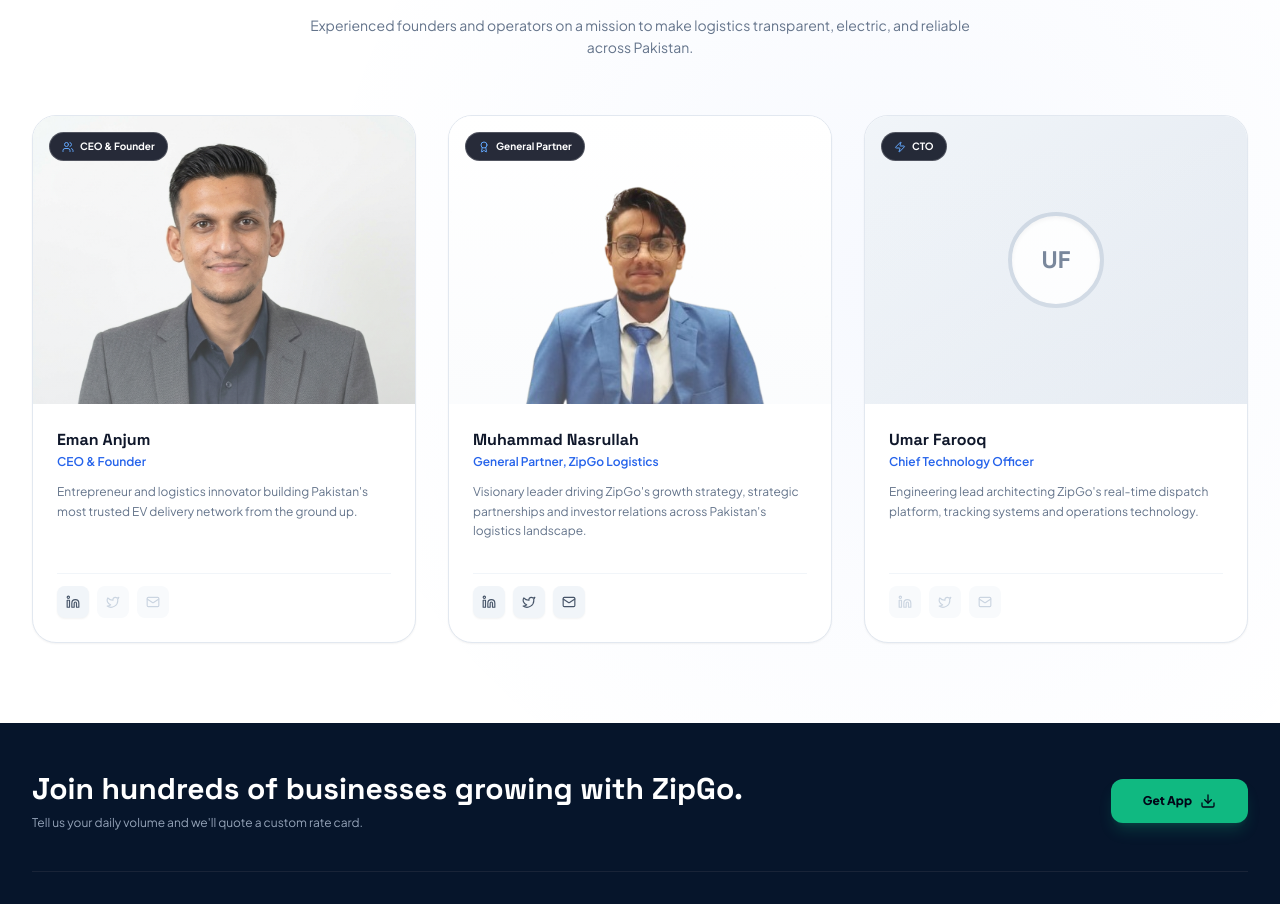
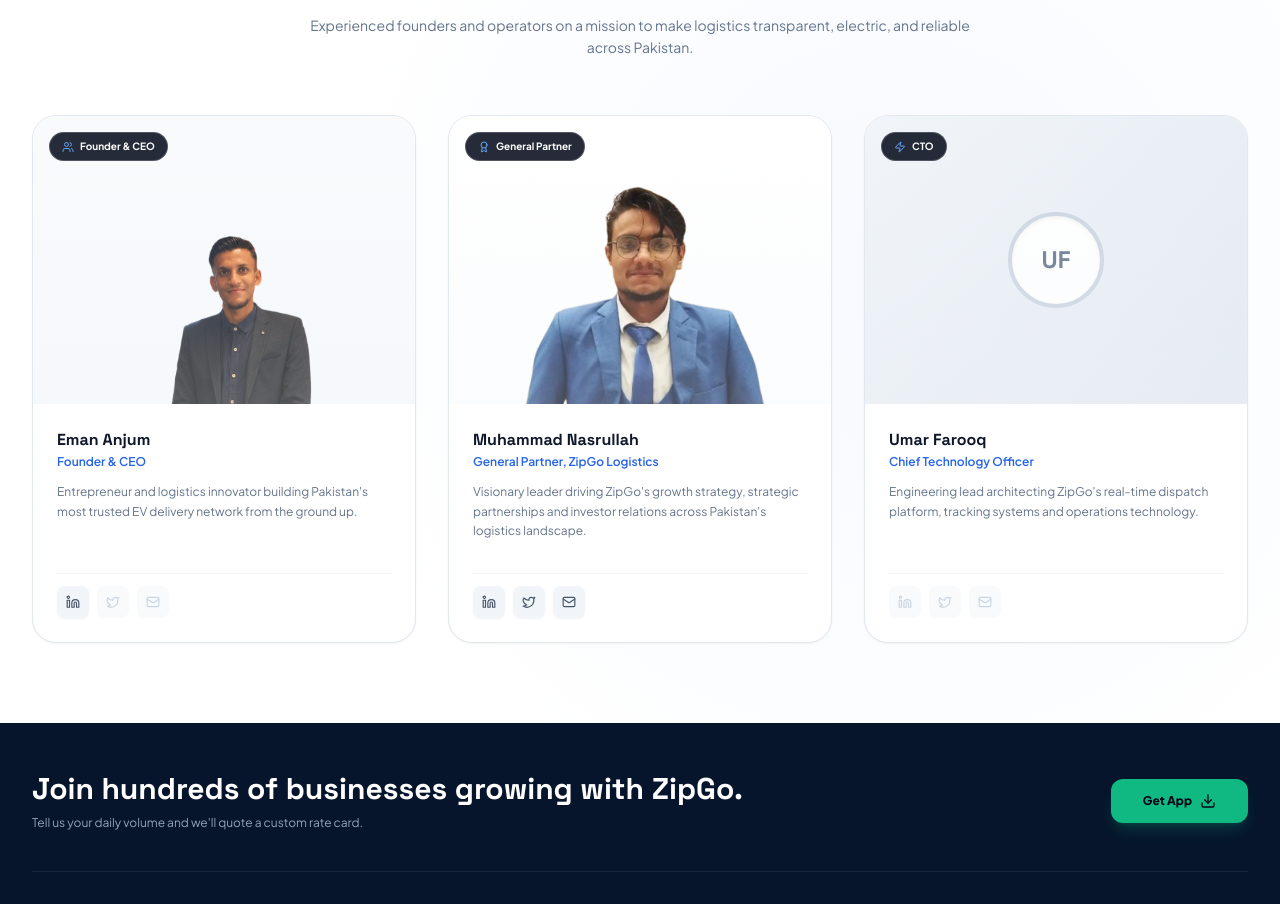
Before and after one commit to douyin424-web/zipgo-logistics, a React (Vite) app: page / in a window 1280 px wide. Shown: the part 5925-6829 px from the top of the page. Built offline with nearby package versions, Linux system fonts and the light colour scheme.

Commit message:
Update Eman Anjum to Founder & CEO with exact folder ceo.png photo

```diff
--- a/src/components/Partners.jsx
+++ b/src/components/Partners.jsx
@@ -122,10 +122,10 @@
   // ORDER: 1=CEO, 2=General Partner (Muhammad Nasrullah with exact profile links), 3=CTO
   const partners = [
     {
-      image: '/partner-eman.jpg',
+      image: '/partner-eman.png',
       name: 'Eman Anjum',
-      role: 'CEO & Founder',
-      tag: 'CEO & Founder',
+      role: 'Founder & CEO',
+      tag: 'Founder & CEO',
       icon: Users,
       bio: 'Entrepreneur and logistics innovator building Pakistan\'s most trusted EV delivery network from the ground up.',
       delay: 0,
```
Also changed, not shown: ceo.png (added), public/partner-eman.png (added).
